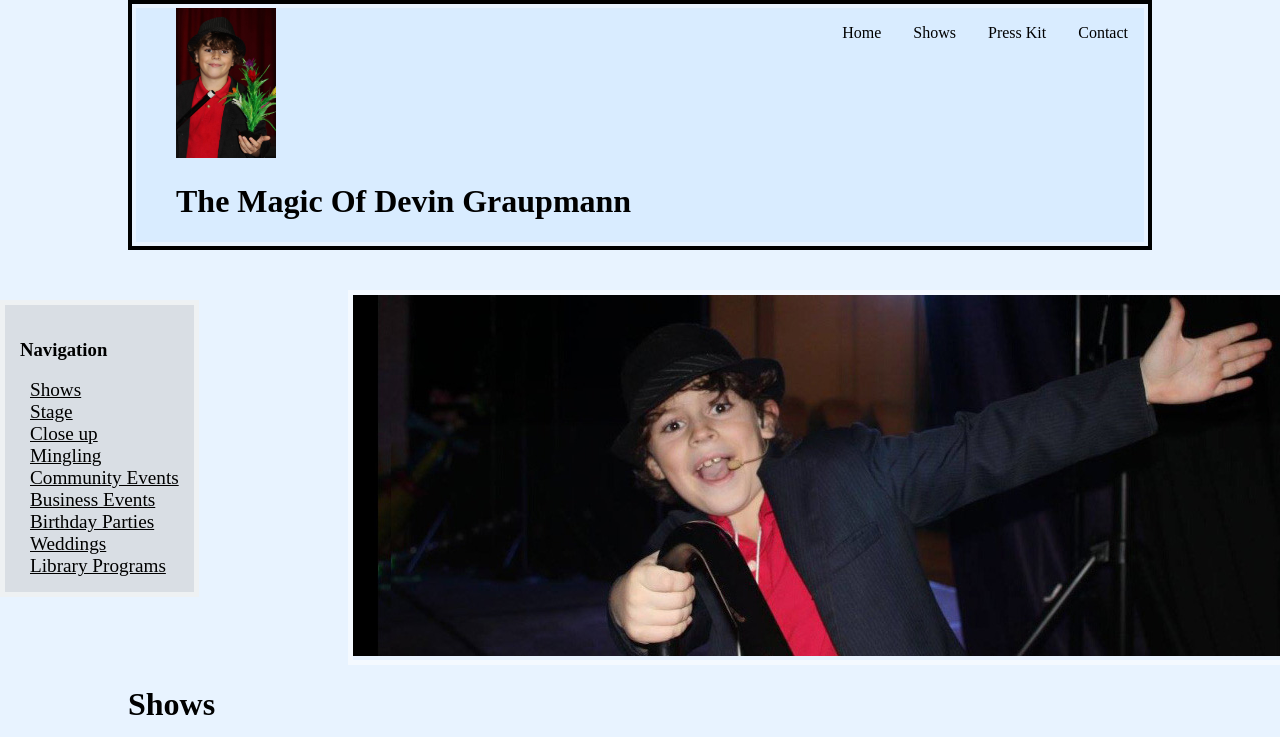
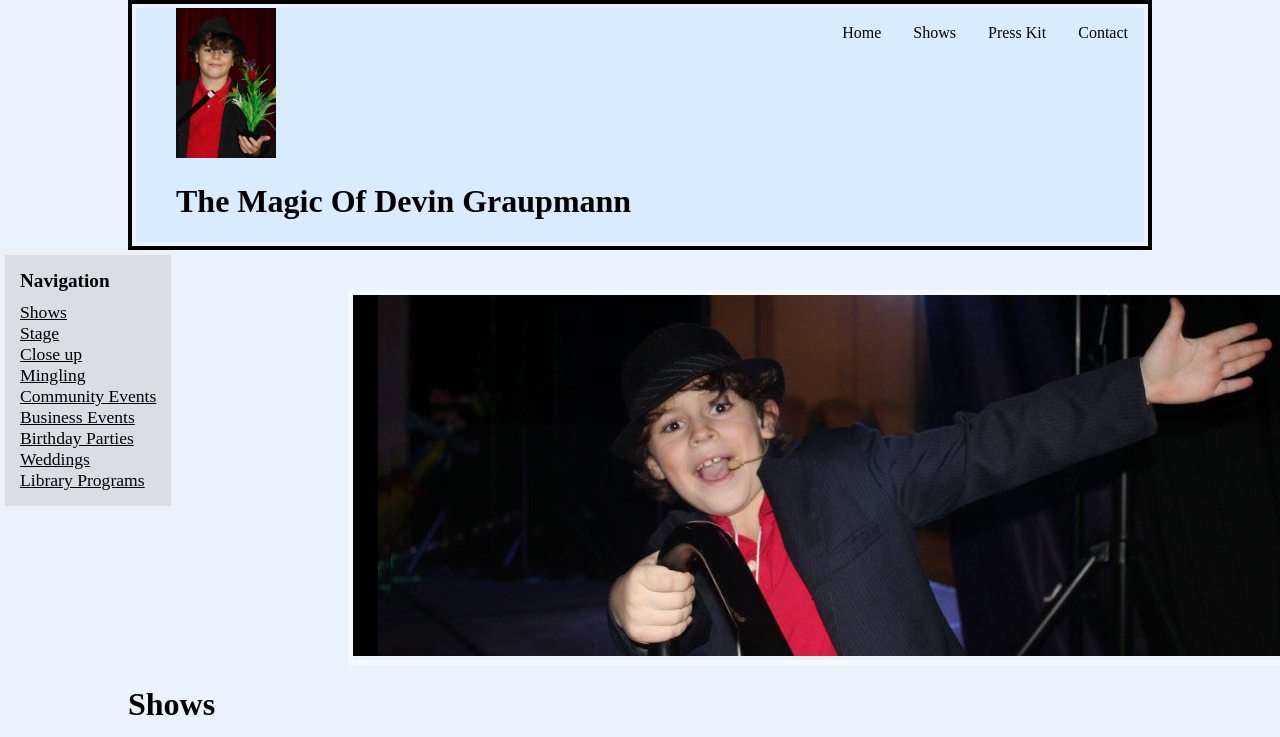
Before and after one commit to devinethang/TheMagicOfDevinGraupmannWebsite, a plain HTML site: page shows_h3.html in a window 1280 px wide. Shown: the top 737 px of the page. Drawn offline with Linux system fonts and the light colour scheme.

Commit message:
Reduced size of nav

```diff
--- a/Untitled.css
+++ b/Untitled.css
@@ -98,8 +98,7 @@ a:link {
   }
 
    .shows-nav {
-      margin-left: 10px;
-      font-size: 1.2em;
+      font-size: 1.1em;
    }
   .shows-entry {
    margin-bottom: 25px;
--- a/shows_h3.html
+++ b/shows_h3.html
@@ -56,8 +56,8 @@
 
 
   <div>
-    <span class="shows-inline" style="background: #CCCCCC88; margin-top: 50px; padding: 15px; border: solid 5px #FFFFFF88; position: fixed; left: 0px; position: fixed;">
-      <h3>Navigation</h3>
+    <span class="shows-inline" style="background: #CCCCCC88; padding: 15px; border: solid 5px #FFFFFF88; position: fixed; left: 0px; position: fixed;">
+      <div style="font-weight: bold; font-size: 1.2em; margin-bottom: 10px">Navigation</div>
       <div class="shows-nav"><a href="#Shows">Shows</a></div>
       <div class="shows-nav"><a href="#Stage">Stage</a></div>
       <div class="shows-nav"><a href="#Close up">Close up</a></div>
```
